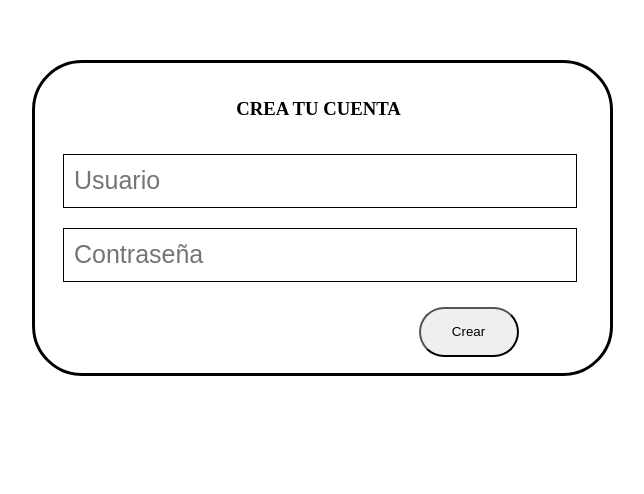
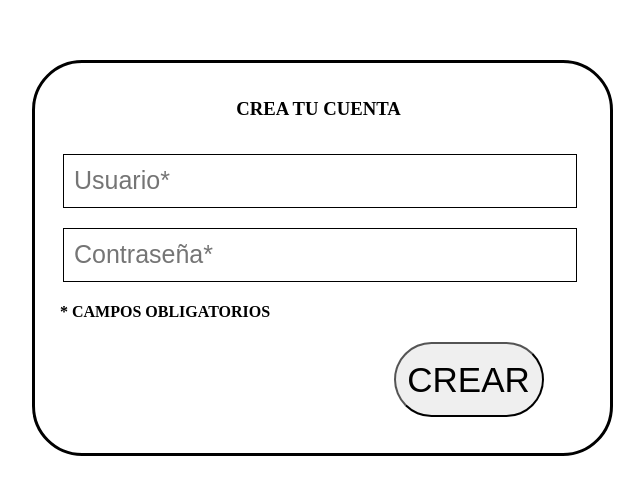
Before and after one commit to LucasScotta/express-chat, a website: page views/loggin/create/form.html in a window 1280 px wide. Shown: the part 140-634 px from the top of the page, without its empty margins (476-1120 px from the left). Drawn offline with Linux system fonts and the light colour scheme.

Commit message:
HTML del creador de cuentas

```diff
--- a/views/loggin/create/form.html
+++ b/views/loggin/create/form.html
@@ -5,7 +5,7 @@
     border: 3px solid black;
     width: 400px;
     padding: 25px 150px 15px 25px;
-    height: 270px;
+    height: 350px;
     margin-top: 200px;
     margin-left: 500px;
     border-radius: 50px;
@@ -21,10 +21,10 @@
   }
   .boton {
     margin-left: 300px;
-    margin-top: 25px;
     border-radius: 50px;
-    width: 100px;
-    height: 50px;
+    font-size: 35px;
+    width: 150px;
+    height: 75px;
   }
   .title {
     margin-top: 10px;
@@ -40,15 +40,16 @@
         <center><h3 class="title">CREA TU CUENTA</h3></center>
         <div>
           <label for="User">
-            <input class="casillero" type="text" placeholder="Usuario" name="user" required="">
+            <input class="casillero" type="text" placeholder="Usuario*" name="user" required="">
           </label>
         </div>
         <div style="margin-top: 5px;">
           <label for="Password">
-            <input class="casillero" type="password" name="pass" placeholder="Contraseña" required="">
+            <input class="casillero" type="password" name="pass" placeholder="Contraseña*" required="">
           </label>
         </div>
-        <center><button class="boton" type="submit">Crear</button></center>
+        <h4>* CAMPOS OBLIGATORIOS</h4>
+        <center><button class="boton" type="submit">CREAR</button></center>
       </div>
     </form>
   </body>
```
